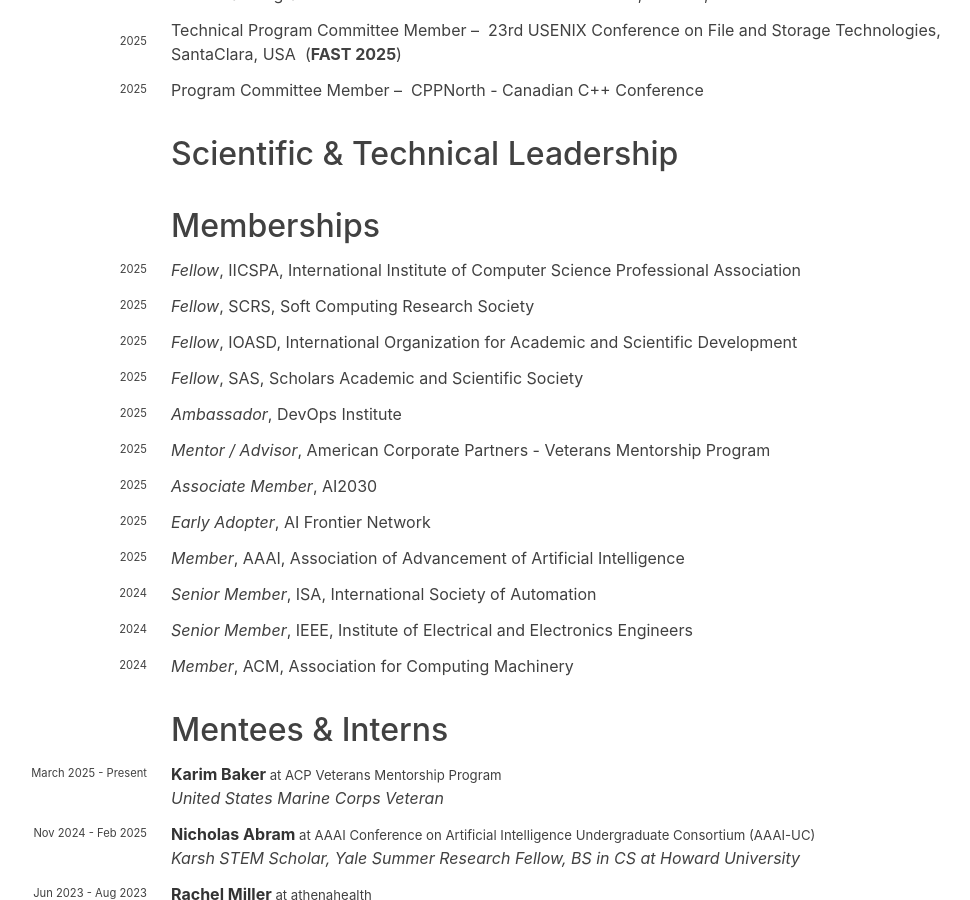
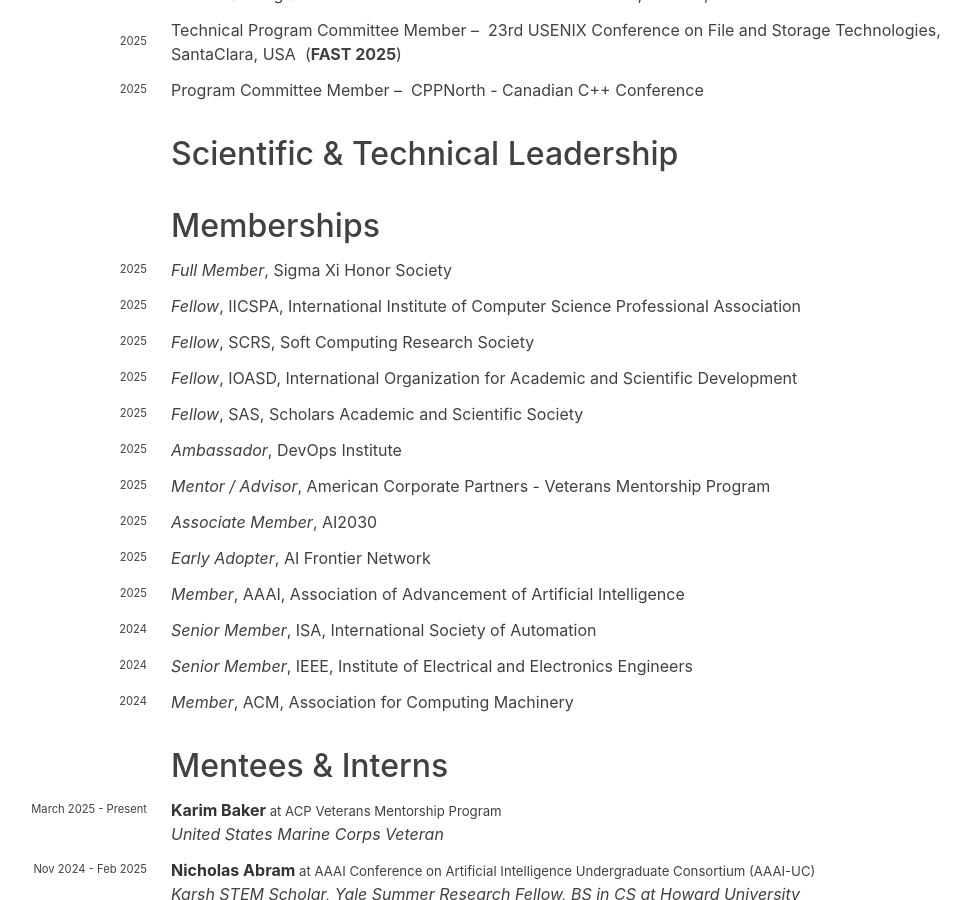
Before and after one commit to hariharanragothaman/hariharanragothaman.github.io, a Jekyll site: the page built from cv.md, in a window 1280 px wide and 900 px high, scrolled down 7321 px. Shown: the whole window, without its empty margins (161-1131 px from the left). Built offline with Jekyll 4.4.1, drawn with Linux system fonts in a browser that asks for light colours; nearby versions of some CDN libraries; some web fonts are replaced.

Commit message:
Polishes and Updates

```diff
--- a/_data/membership.yaml
+++ b/_data/membership.yaml
@@ -1,3 +1,7 @@
+- institution: Sigma Xi Honor Society
+  position: Full Member
+  year: 2025
+
 - institution: IICSPA, International Institute of Computer Science Professional Association
   position: Fellow
   year: 2025
```
